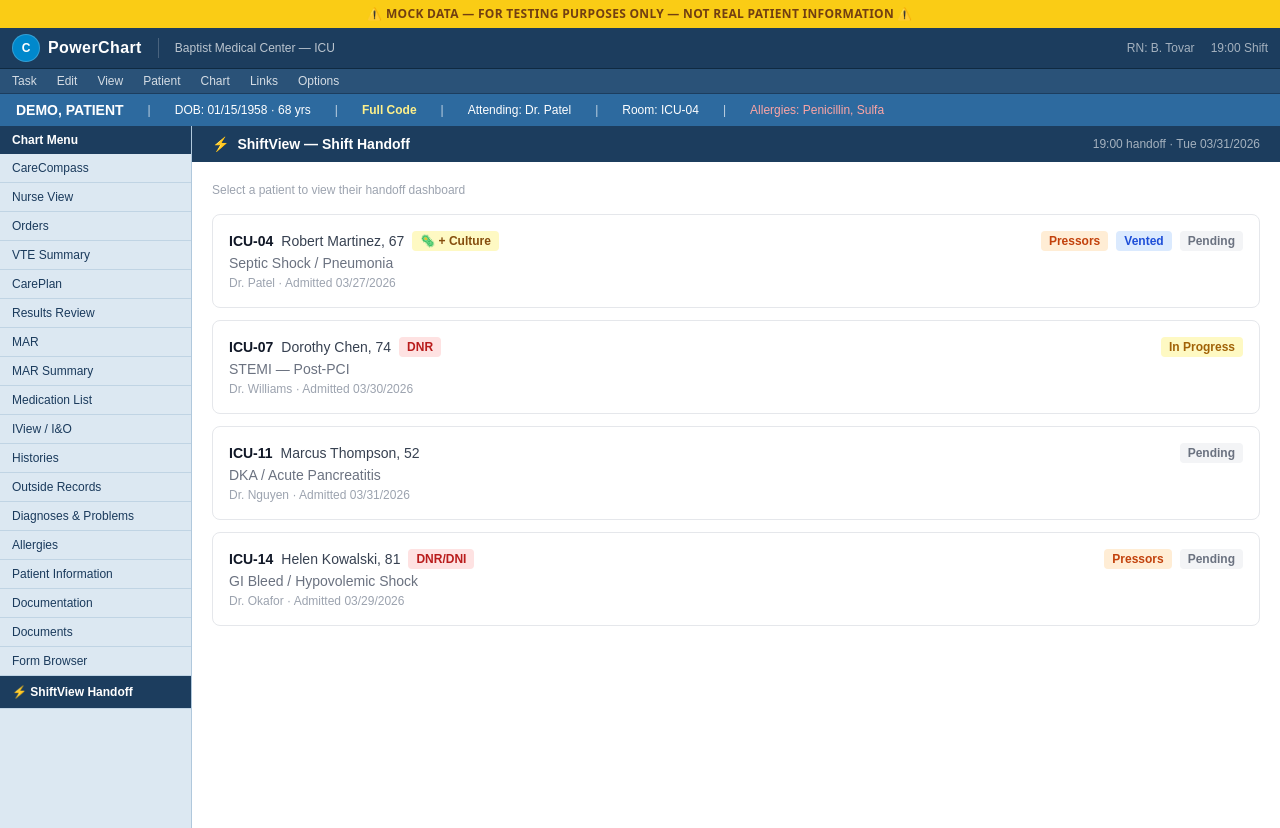
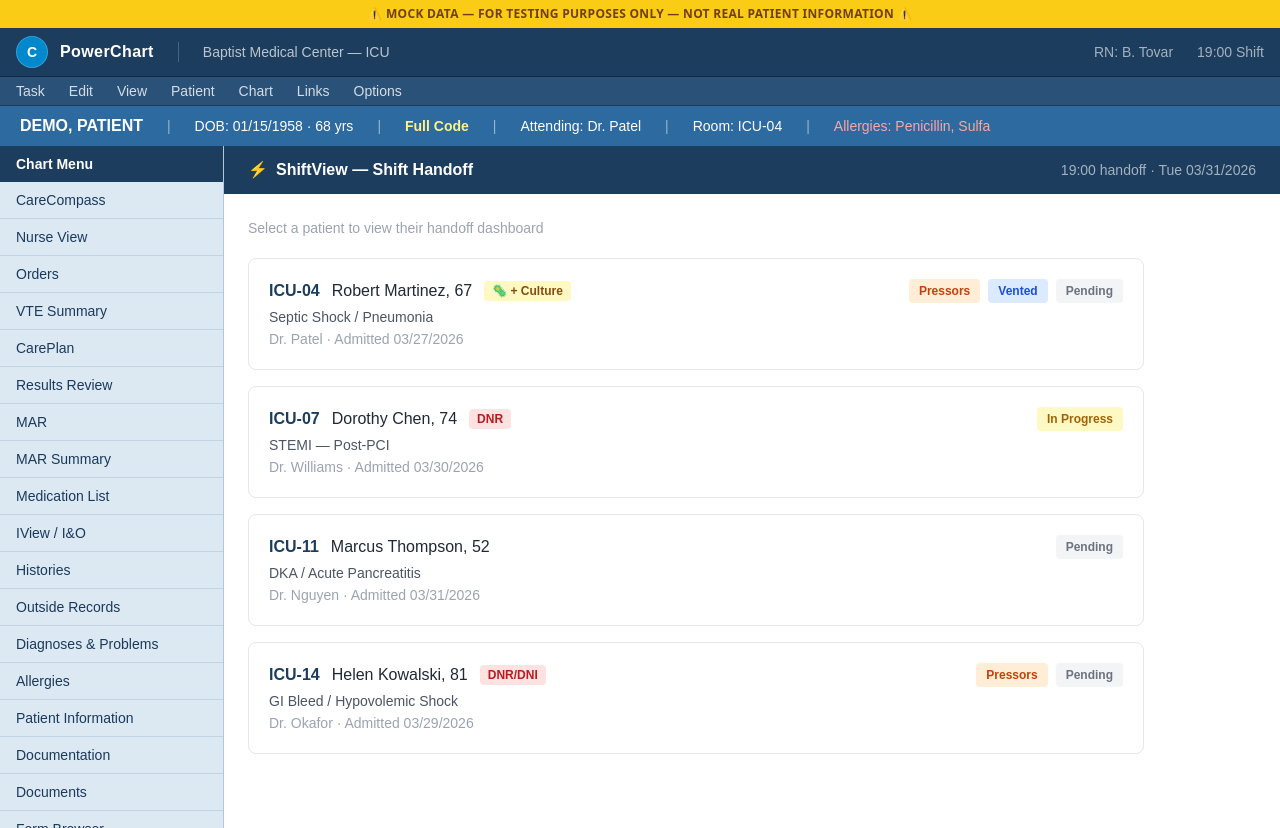
Before and after one commit to artintexas321/icu-handoff, a Next.js app: page /cerner-shell in a window 1280 px wide. Built offline with nearby package versions, Linux system fonts and the light colour scheme.

Commit message:
Cerner shell: more spacing, larger text, desktop-size feel

```diff
--- a/app/cerner-shell/page.tsx
+++ b/app/cerner-shell/page.tsx
@@ -30,57 +30,57 @@
   const [activeMenu, setActiveMenu] = useState(SHIFTVIEW_ITEM)
 
   return (
-    <div className="flex flex-col h-screen overflow-hidden bg-[#e8eef4] font-sans text-sm" style={{ fontFamily: 'Arial, Helvetica, sans-serif' }}>
+    <div className="flex flex-col h-screen overflow-hidden bg-[#e8eef4]" style={{ fontFamily: 'Arial, Helvetica, sans-serif', fontSize: '14px' }}>
 
       {/* TOP HEADER */}
-      <div className="bg-[#1c3d5e] text-white flex items-center px-3 py-1.5 gap-4 shrink-0 border-b border-[#0f2a42]">
-        <div className="flex items-center gap-2">
-          <div className="w-7 h-7 rounded-full bg-[#0088cc] flex items-center justify-center text-xs font-bold border border-white/20">C</div>
+      <div className="bg-[#1c3d5e] text-white flex items-center px-4 py-2 gap-6 shrink-0 border-b border-[#0f2a42]">
+        <div className="flex items-center gap-3">
+          <div className="w-8 h-8 rounded-full bg-[#0088cc] flex items-center justify-center text-sm font-bold border border-white/20">C</div>
           <span className="font-bold text-base tracking-wide">PowerChart</span>
         </div>
         <div className="h-5 w-px bg-white/20" />
-        <span className="text-white/70 text-xs">Baptist Medical Center — ICU</span>
-        <div className="ml-auto flex items-center gap-4 text-xs text-white/60">
+        <span className="text-white/70 text-sm">Baptist Medical Center — ICU</span>
+        <div className="ml-auto flex items-center gap-6 text-sm text-white/60">
           <span>RN: B. Tovar</span>
           <span>19:00 Shift</span>
         </div>
       </div>
 
-      {/* SECOND TOOLBAR */}
-      <div className="bg-[#2a5278] text-white/80 flex items-center px-3 py-0.5 gap-5 text-xs shrink-0 border-b border-[#1c3d5e]">
+      {/* MENU BAR */}
+      <div className="bg-[#2a5278] text-white/80 flex items-center px-4 py-1 gap-6 text-sm shrink-0 border-b border-[#1c3d5e]">
         {['Task', 'Edit', 'View', 'Patient', 'Chart', 'Links', 'Options'].map(item => (
-          <span key={item} className="hover:text-white cursor-pointer py-0.5">{item}</span>
+          <span key={item} className="hover:text-white cursor-pointer">{item}</span>
         ))}
       </div>
 
       {/* PATIENT BANNER */}
-      <div className="bg-[#2d6a9f] text-white px-4 py-1.5 flex items-center gap-6 text-xs shrink-0">
-        <span className="font-bold text-sm">DEMO, PATIENT</span>
-        <span className="text-white/70">|</span>
+      <div className="bg-[#2d6a9f] text-white px-5 py-2 flex items-center gap-6 text-sm shrink-0">
+        <span className="font-bold text-base">DEMO, PATIENT</span>
+        <span className="text-white/50">|</span>
         <span>DOB: 01/15/1958 · 68 yrs</span>
-        <span className="text-white/70">|</span>
+        <span className="text-white/50">|</span>
         <span className="text-yellow-200 font-semibold">Full Code</span>
-        <span className="text-white/70">|</span>
+        <span className="text-white/50">|</span>
         <span>Attending: Dr. Patel</span>
-        <span className="text-white/70">|</span>
+        <span className="text-white/50">|</span>
         <span>Room: ICU-04</span>
-        <span className="text-white/70">|</span>
+        <span className="text-white/50">|</span>
         <span className="text-red-300">Allergies: Penicillin, Sulfa</span>
       </div>
 
       {/* MAIN AREA */}
       <div className="flex flex-1 overflow-hidden">
 
-        {/* LEFT SIDEBAR */}
-        <div className="w-48 bg-[#dce8f2] border-r border-[#b0c8dc] flex flex-col shrink-0 overflow-y-auto">
-          <div className="bg-[#1c3d5e] text-white text-xs font-semibold px-3 py-1.5 shrink-0">
+        {/* LEFT SIDEBAR — wider, more breathing room */}
+        <div className="w-56 bg-[#dce8f2] border-r border-[#b0c8dc] flex flex-col shrink-0 overflow-y-auto">
+          <div className="bg-[#1c3d5e] text-white text-sm font-semibold px-4 py-2 shrink-0">
             Chart Menu
           </div>
           {MENU_ITEMS.map(item => (
             <button
               key={item}
               onClick={() => setActiveMenu(item)}
-              className={`text-left px-3 py-1.5 text-xs border-b border-[#c0d4e4] transition-colors ${
+              className={`text-left px-4 py-2 text-sm border-b border-[#c0d4e4] transition-colors ${
                 activeMenu === item
                   ? 'bg-[#1c3d5e] text-white font-semibold'
                   : 'text-[#1a3a5c] hover:bg-[#c8dcea]'
@@ -89,35 +89,36 @@
               {item}
             </button>
           ))}
-          {/* ShiftView item — slightly highlighted */}
+          {/* ShiftView — visually distinct */}
           <button
             onClick={() => setActiveMenu(SHIFTVIEW_ITEM)}
-            className={`text-left px-3 py-2 text-xs border-b border-[#c0d4e4] font-semibold transition-colors ${
+            className={`text-left px-4 py-2.5 text-sm border-b border-[#c0d4e4] font-semibold transition-colors ${
               activeMenu === SHIFTVIEW_ITEM
                 ? 'bg-[#1c3d5e] text-white'
-                : 'bg-[#e8f4e8] text-[#1a5c2a] hover:bg-[#d4ecd4]'
+                : 'bg-[#eaf4ea] text-[#1a5c2a] hover:bg-[#d4ecd4]'
             }`}
           >
             {SHIFTVIEW_ITEM}
           </button>
         </div>
 
-        {/* MAIN CONTENT PANEL */}
+        {/* MAIN CONTENT */}
         <div className="flex-1 overflow-auto bg-white">
           {activeMenu === SHIFTVIEW_ITEM ? (
             <div className="h-full flex flex-col">
-              {/* ShiftView header bar */}
-              <div className="bg-[#1c3d5e] text-white px-5 py-2 flex items-center justify-between shrink-0">
+              {/* ShiftView panel header */}
+              <div className="bg-[#1c3d5e] text-white px-6 py-3 flex items-center justify-between shrink-0">
                 <div className="flex items-center gap-2">
-                  <span className="text-yellow-300">⚡</span>
-                  <span className="font-semibold">ShiftView — Shift Handoff</span>
+                  <span className="text-yellow-300 text-base">⚡</span>
+                  <span className="font-semibold text-base">ShiftView — Shift Handoff</span>
                 </div>
-                <span className="text-xs text-white/60">19:00 handoff · Tue 03/31/2026</span>
+                <span className="text-sm text-white/60">19:00 handoff · Tue 03/31/2026</span>
               </div>
+
               {/* Patient list */}
-              <div className="p-5 flex-1 overflow-auto">
-                <p className="text-xs text-gray-400 mb-4">Select a patient to view their handoff dashboard</p>
-                <div className="grid gap-3">
+              <div className="p-6 flex-1 overflow-auto">
+                <p className="text-sm text-gray-400 mb-5">Select a patient to view their handoff dashboard</p>
+                <div className="grid gap-4 max-w-4xl">
                   {patients.map(p => {
                     const codeAlert = p.codeStatus.includes('DNR') || p.codeStatus.includes('DNI')
                     const hasPositive = p.cultures.some(c => c.status === 'POSITIVE')
@@ -125,13 +126,13 @@
                       <Link
                         key={p.id}
                         href={`/patient/${p.id}`}
-                        className="block border rounded-lg p-4 hover:shadow-md transition-shadow bg-white border-gray-200 hover:border-[#2d6a9f]"
+                        className="block border rounded-lg p-5 hover:shadow-md transition-all bg-white border-gray-200 hover:border-[#2d6a9f]"
                       >
-                        <div className="flex items-start justify-between">
+                        <div className="flex items-start justify-between gap-4">
                           <div>
-                            <div className="flex items-center gap-2">
-                              <span className="font-bold text-gray-900">{p.room}</span>
-                              <span className="text-gray-700 font-medium">{p.name}, {p.age}</span>
+                            <div className="flex items-center gap-3 flex-wrap">
+                              <span className="font-bold text-base text-[#1c3d5e]">{p.room}</span>
+                              <span className="text-gray-800 font-medium text-base">{p.name}, {p.age}</span>
                               {codeAlert && (
                                 <span className="bg-red-100 text-red-700 text-xs font-bold px-2 py-0.5 rounded">{p.codeStatus}</span>
                               )}
@@ -139,17 +140,17 @@
                                 <span className="bg-yellow-100 text-yellow-800 text-xs font-bold px-2 py-0.5 rounded">🦠 + Culture</span>
                               )}
                             </div>
-                            <div className="text-sm text-gray-500 mt-0.5">{p.diagnosis}</div>
-                            <div className="text-xs text-gray-400 mt-0.5">Dr. {p.attending.replace('Dr. ', '')} · Admitted {p.admitDate}</div>
+                            <div className="text-sm text-gray-600 mt-1">{p.diagnosis}</div>
+                            <div className="text-sm text-gray-400 mt-0.5">Dr. {p.attending.replace('Dr. ', '')} · Admitted {p.admitDate}</div>
                           </div>
-                          <div className="flex items-center gap-2">
+                          <div className="flex items-center gap-2 shrink-0">
                             {p.cardiac.pressors.length > 0 && (
-                              <span className="bg-orange-100 text-orange-700 text-xs font-semibold px-2 py-0.5 rounded">Pressors</span>
+                              <span className="bg-orange-100 text-orange-700 text-xs font-semibold px-2.5 py-1 rounded">Pressors</span>
                             )}
                             {p.respiratory.intubationDate && (
-                              <span className="bg-blue-100 text-blue-700 text-xs font-semibold px-2 py-0.5 rounded">Vented</span>
+                              <span className="bg-blue-100 text-blue-700 text-xs font-semibold px-2.5 py-1 rounded">Vented</span>
                             )}
-                            <span className={`text-xs font-semibold px-2 py-0.5 rounded ${
+                            <span className={`text-xs font-semibold px-2.5 py-1 rounded ${
                               p.handoffStatus === 'complete' ? 'bg-green-100 text-green-700' :
                               p.handoffStatus === 'outgoing_confirmed' ? 'bg-yellow-100 text-yellow-700' :
                               'bg-gray-100 text-gray-500'
@@ -166,12 +167,12 @@
               </div>
             </div>
           ) : (
-            <div className="p-8">
-              <div className="bg-[#eaf2fa] border border-[#b8d4ea] rounded-lg p-5 max-w-lg">
-                <div className="font-semibold text-[#1c3d5e] mb-2">{activeMenu}</div>
-                <div className="text-xs text-gray-500">This is a standard Cerner PowerChart section. ShiftView adds the <strong>⚡ ShiftView Handoff</strong> option to the existing menu — nurses access it without leaving their normal workflow.</div>
+            <div className="p-10">
+              <div className="bg-[#eaf2fa] border border-[#b8d4ea] rounded-lg p-6 max-w-xl">
+                <div className="font-semibold text-[#1c3d5e] text-base mb-2">{activeMenu}</div>
+                <div className="text-sm text-gray-500">This is a standard Cerner PowerChart section. ShiftView adds the <strong>⚡ ShiftView Handoff</strong> option to the existing menu — nurses access it without leaving their normal workflow.</div>
               </div>
-              <div className="mt-4 text-xs text-gray-400">← Click "⚡ ShiftView Handoff" in the menu to see the handoff dashboard</div>
+              <div className="mt-5 text-sm text-gray-400">← Click "⚡ ShiftView Handoff" in the menu to see the handoff dashboard</div>
             </div>
           )}
         </div>
```
Also changed, not shown: 1 other file (tests, documents, lock files or other folders).
